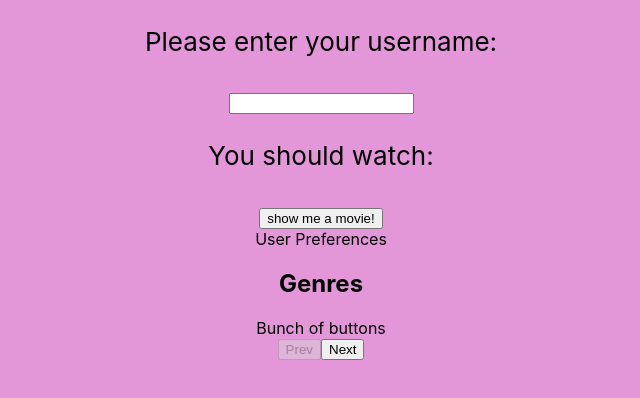
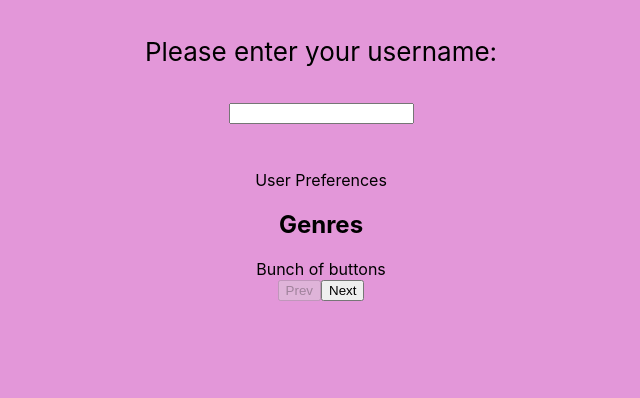
Before and after one commit to J-J-D/Capstone, a React (Create React App) app: page / in a window 1280 px wide. Shown: the top 398 px of the page, without its empty margins (319-959 px from the left). Built offline with nearby package versions, Linux system fonts and the light colour scheme.

Commit message:
change user login display

```diff
--- a/src/App.tsx
+++ b/src/App.tsx
@@ -30,12 +30,8 @@ function App() {
       <div className="App">
         <header className="App-header">
           <UserLoginForm handleSubmission={loginUser}/>
-          <p>
-            You should watch:
-          </p>
             </header>
           <section className ="Body">
-            <MovieDisplay/>
             <InputForm/>
           </section>
 
--- a/src/components/UserLogin.tsx
+++ b/src/components/UserLogin.tsx
@@ -11,6 +11,7 @@ interface Login{
 
 const UserLoginForm = (Props: Login) => {
     const [loginData, setLoginData] = useState("");
+    const [loggedInMessage, setLoggedInMessage] = useState("")
 
     const changeName: React.ChangeEventHandler<HTMLInputElement> = (e) => {
         setLoginData(e.currentTarget.value)
@@ -19,25 +20,26 @@ const UserLoginForm = (Props: Login) => {
     const loginUser = (e: React.SyntheticEvent) => {
         e.preventDefault();
         Props.handleSubmission(loginData);
-        setLoginData(loginData + " is logged in" )
+        setLoggedInMessage(loginData + " is logged in" )
     }
 
 
-
-
     return (
-        <form onSubmit={loginUser}>
+        <section className="login">
+            <form className="loginForm"
+            onSubmit={loginUser}>
                 <p>Please enter your username:</p>
                 <input
                 type="text"
                 name = "Username"
                 value = {loginData}
                 onChange = {changeName}
-
-            />
-
-
+                ></input>
             </form>
+            <p>
+                {loggedInMessage}
+            </p>
+        </section>
     )
     };
 
```
Lines whose indentation alone changed are shown as unchanged.
